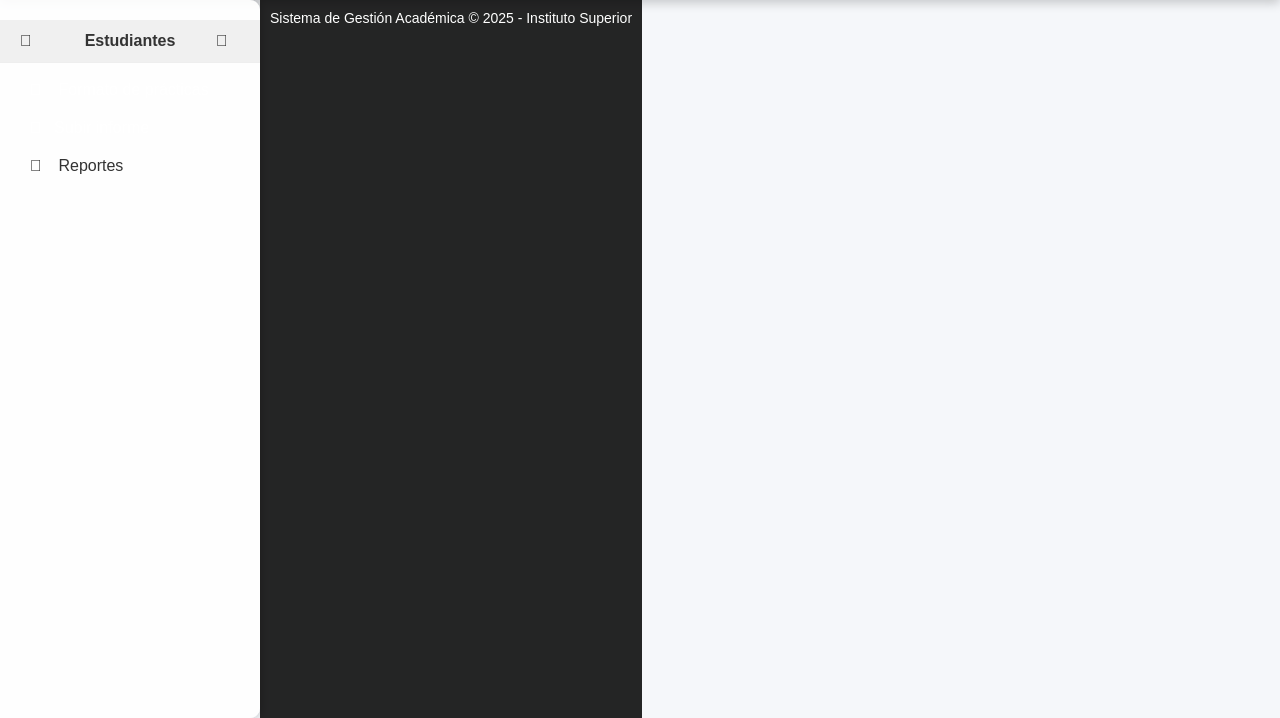
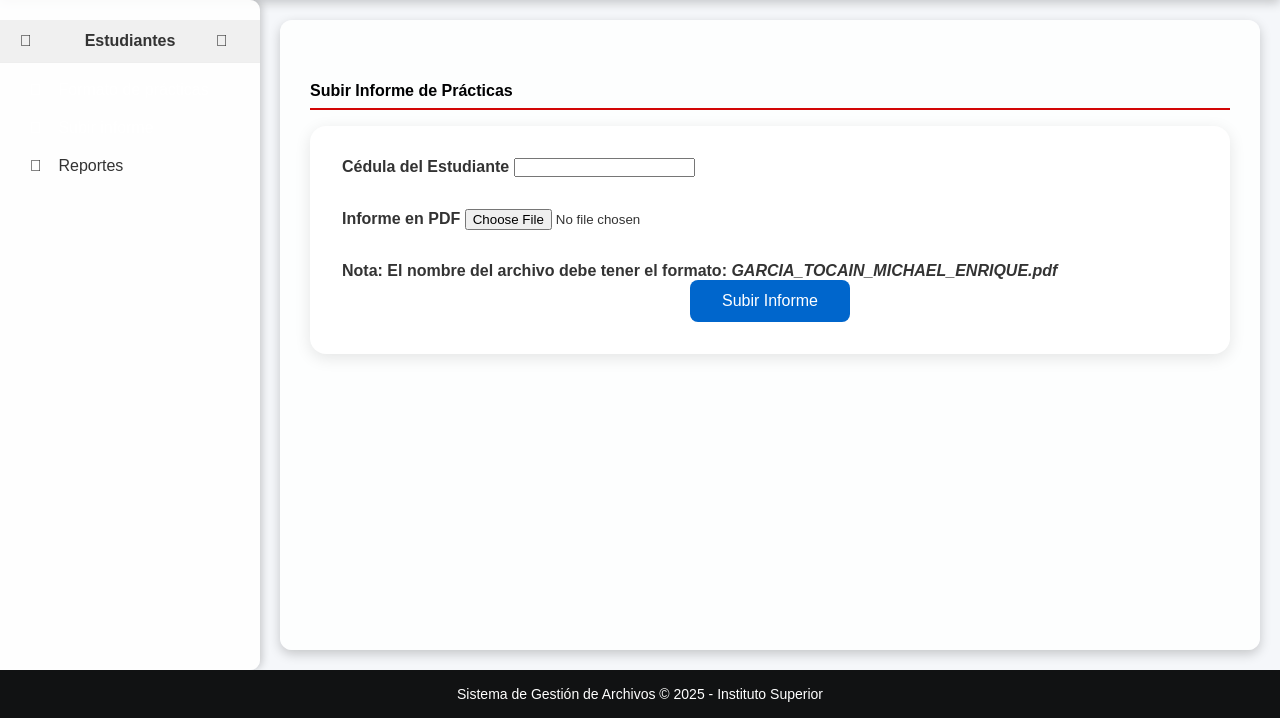
Before and after one commit to Brandon1415/xd, a PHP site: page /Proyecto_Instituto/estudiantes/subir_informe/subir_informe.php in a window 1280 px wide. Shown: the part 82-800 px from the top of the page. Run offline with PHP 8.4, Linux system fonts and the light colour scheme.

Commit message:
Subida de archivos de manera local

```diff
--- a/proyect/Docentes/includes/footer.php
+++ b/proyect/Docentes/includes/footer.php
@@ -2,7 +2,7 @@
 </div> <!-- Cierra container -->
 
 <div class="footer">
-  <p>Sistema de Gestión Documental © 2025 - Instituto Superior</p>
+  <p>Sistema de Gestión de Archivos © 2025 - Instituto Superior</p>
 </div>
 
 <script>
--- a/proyect/estudiantes/subir_informe/subir_informe.php
+++ b/proyect/estudiantes/subir_informe/subir_informe.php
@@ -7,26 +7,78 @@
   <link rel="stylesheet" href="https://cdnjs.cloudflare.com/ajax/libs/font-awesome/6.0.0-beta3/css/all.min.css"/>
   <link rel="stylesheet" href="../../style.css">
   <style>
+    .main-content {
+      flex: 1;
+      padding: 2rem;
+      background-color: #f9f9f9;
+    }
+
+    .container {
+      display: flex;
+    }
+
     .main-content h4 {
       margin-top: 2rem;
       margin-bottom: 1rem;
-      border-bottom: 2px solidrgb(210, 6, 6);
+      border-bottom: 2px solid rgb(210, 6, 6);
       padding-bottom: 0.5rem;
-      color:rgb(0, 1, 2);
+      color: rgb(0, 1, 2);
+    }
+
+    .modern-form {
+      background-color: #fff;
+      border-radius: 16px;
+      box-shadow: 0 4px 16px rgba(0,0,0,0.1);
+      padding: 2rem;
+    }
+
+    .modern-form section {
+      margin-bottom: 2rem;
+    }
+
+    .modern-form h4 {
+      font-size: 1.25rem;
+      color: #003366;
+      margin-bottom: 1rem;
+      border-bottom: 2px solid #0066cc;
+      padding-bottom: 0.5rem;
+    }
+
+    .form-grid {
+      display: grid;
+      grid-template-columns: 1fr;
+      gap: 1rem;
+    }
+
+    .form-grid input {
+      padding: 0.75rem;
+      border-radius: 8px;
+      border: 1px solid #ccc;
+      font-size: 1rem;
+    }
+
+    .form-footer {
+      text-align: center;
+    }
+
+    .btn.btn-primary {
+      background-color: #0066cc;
+      color: white;
+      padding: 0.75rem 2rem;
+      border: none;
+      border-radius: 8px;
+      font-size: 1rem;
+      cursor: pointer;
+    }
+
+    .btn.btn-primary:hover {
+      background-color: rgb(232, 19, 11);
     }
   </style>
 </head>
 
 <?php
 $base_url = "http://localhost/Proyecto_Instituto/xd/proyect/";
-// Ruta del archivo JSON con notificaciones
-$archivo_notificaciones = 'subir_informe/notificacion.json'; // Ajusta la ruta si está en otro lado
-
-// Cargar notificaciones desde el archivo JSON
-$notificaciones = file_exists($archivo_notificaciones)
-    ? json_decode(file_get_contents($archivo_notificaciones), true)
-    : [];
-
 ?>
 
 <body>
@@ -46,16 +98,38 @@ $notificaciones = file_exists($archivo_notificaciones)
         <h2><i class="fas fa-user-graduate"></i> Estudiantes <i class="fas fa-chevron-down expand-icon"></i></h2>
         <ul>
           <li><a href="<?= $base_url; ?>estudiantes/generar_solicitud/solicitud.php"><i class="fas fa-pen"></i> Formato de prácticas</a></li>
-          <li><a href="<?= $base_url; ?>estudiantes/subir_informe/subir_informe.php"><i class="fas fa-pen"></i>Subir informe </a></li>
+          <li><a href="<?= $base_url; ?>estudiantes/subir_informe/subir_informe.php"><i class="fas fa-pen"></i> Subir informe</a></li>
           <li><i class="fas fa-exclamation-triangle"></i> Reportes</li>
         </ul>
       </div>
+    </div>
 
+    <!-- Contenido de la parte derecha -->
+    <div class="main-content">
+      <h4>Subir Informe de Prácticas</h4>
+      <form class="modern-form" action="procesar_informe.php" method="POST" enctype="multipart/form-data">
+  <section>
+    <label for="cedula">Cédula del Estudiante</label>
+    <input type="text" name="cedula" id="cedula" required>
+  </section>
 
+  <section>
+    <label for="informe">Informe en PDF</label>
+    <input type="file" name="informe" id="informe" accept=".pdf" required>
+  </section>
+
+  <label><strong>Nota:</strong> El nombre del archivo debe tener el formato: <em>GARCIA_TOCAIN_MICHAEL_ENRIQUE.pdf</em></label>
+
+  <div class="form-footer">
+    <button type="submit" class="btn btn-primary">Subir Informe</button>
+  </div>
+</form>
 
     </div>
+  </div>
+
   <div class="footer">
-    <p>Sistema de Gestión Académica © 2025 - Instituto Superior</p>
+    <p>Sistema de Gestión de Archivos © 2025 - Instituto Superior</p>
   </div>
 
   <script>
@@ -77,59 +151,5 @@ $notificaciones = file_exists($archivo_notificaciones)
       });
     });
   </script>
-
-  <style>
-    .modern-form {
-      padding: 2rem;
-      background-color: #fff;
-      border-radius: 16px;
-      box-shadow: 0 4px 16px rgba(0,0,0,0.1);
-    }
-
-    .modern-form section {
-      margin-bottom: 2rem;
-    }
-
-    .modern-form h4 {
-      font-size: 1.25rem;
-      color: #003366;
-      margin-bottom: 1rem;
-      border-bottom: 2px solid #0066cc;
-      padding-bottom: 0.5rem;
-    }
-
-    .form-grid {
-      display: grid;
-      grid-template-columns: repeat(auto-fit, minmax(250px, 1fr));
-      gap: 1rem;
-    }
-
-    .form-grid input,
-    .form-grid select {
-      padding: 0.75rem;
-      border-radius: 8px;
-      border: 1px solid #ccc;
-      font-size: 1rem;
-    }
-
-    .form-footer {
-      text-align: center;
-      margin-top: 2rem;
-    }
-
-    .btn.btn-primary {
-      background-color: #0066cc;
-      color: white;
-      padding: 0.75rem 2rem;
-      border: none;
-      border-radius: 8px;
-      font-size: 1rem;
-      cursor: pointer;
-    }
-
-    .btn.btn-primary:hover {
-      background-color:rgb(232, 19, 11);
-    }
-  </style>
 </body>
 </html>
```
Also changed, not shown: proyect/estudiantes/generar_solicitud/plantilla_pdf.php (+10 -2 lines), proyect/estudiantes/generar_solicitud/solicitud.php (+5 -5 lines), proyect/estudiantes/subir_informe/notificacion.json (deleted, +0 -10 lines), proyect/estudiantes/subir_informe/procesar_informe.php (added, +45 -0 lines), 1 other file.
